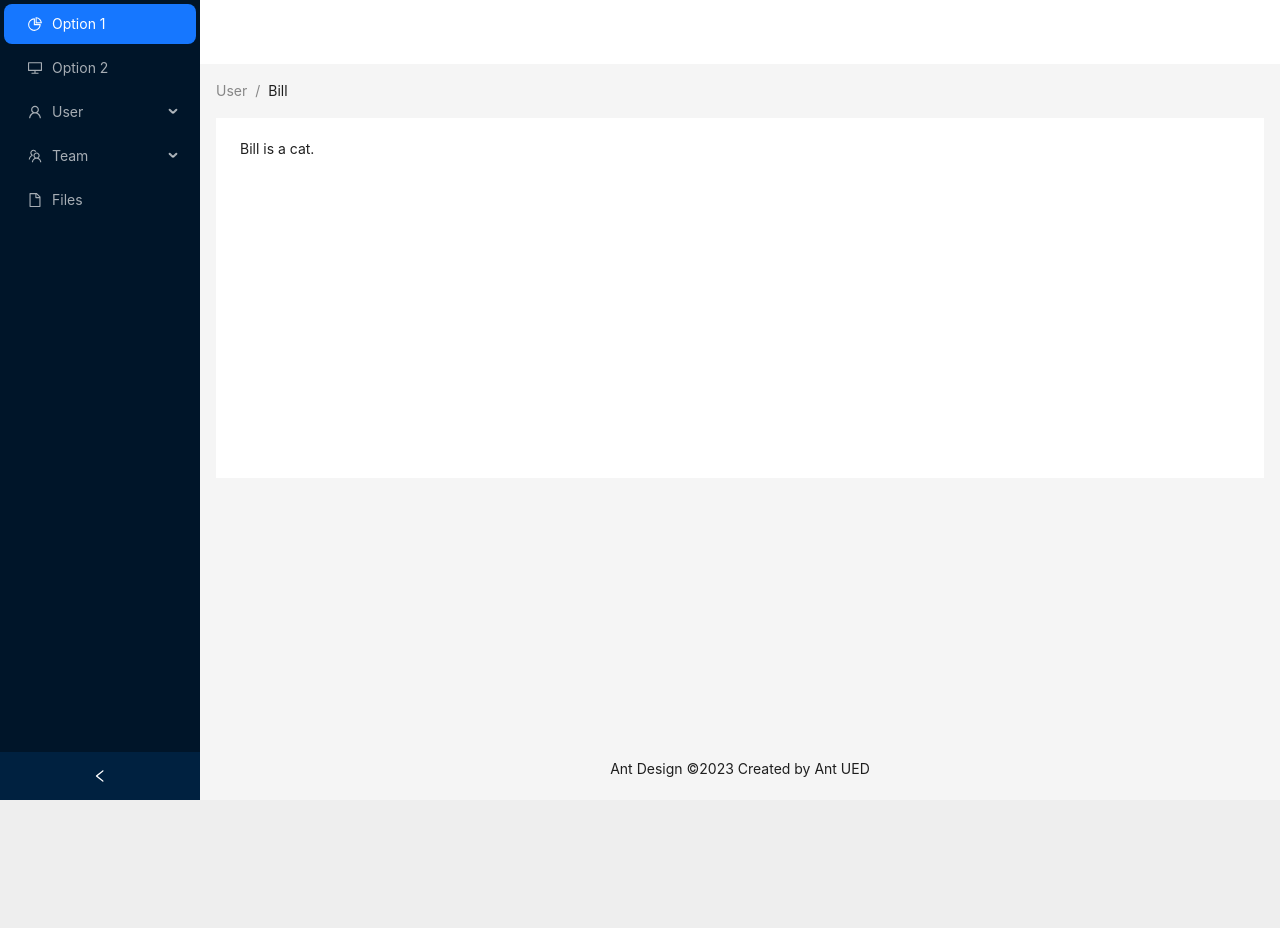
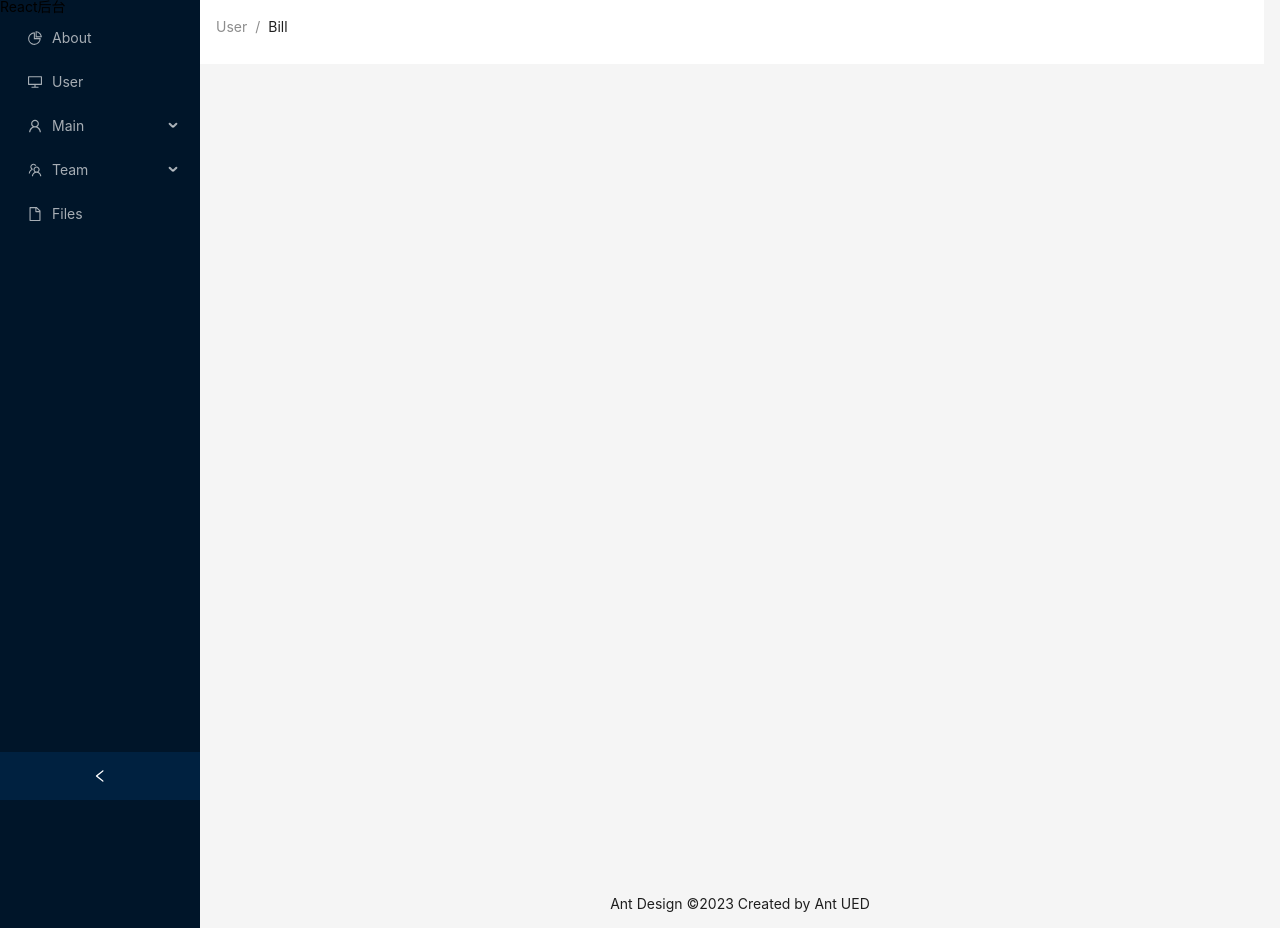
Before and after one commit to Amoryu/react-backend, a React (Vite) app: page / in a window 1280 px wide. Before the commit this address led to /home. Before the commit the page ends 800 px from the top, so only its background shows below. Built offline with nearby package versions, Linux system fonts and the light colour scheme.

Commit message:
侧边栏菜单路由跳转

```diff
--- a/src/views/Home.tsx
+++ b/src/views/Home.tsx
@@ -1,4 +1,5 @@
 import React, { useState } from 'react';
+import { useNavigate, Outlet } from 'react-router-dom'
 import {
   DesktopOutlined,
   FileOutlined,
@@ -28,9 +29,9 @@ function getItem(
 }
 
 const items: MenuItem[] = [
-  getItem('Option 1', '1', <PieChartOutlined />),
-  getItem('Option 2', '2', <DesktopOutlined />),
-  getItem('User', 'sub1', <UserOutlined />, [
+  getItem('About', '/about', <PieChartOutlined />),
+  getItem('User', '/user', <DesktopOutlined />),
+  getItem('Main', 'sub1', <UserOutlined />, [
     getItem('Tom', '3'),
     getItem('Bill', '4'),
     getItem('Alex', '5'),
@@ -45,24 +46,30 @@ const Home: React.FC = () => {
     token: { colorBgContainer },
   } = theme.useToken();
 
+  const navigateTo = useNavigate()
+  const menuClick = (e) => {
+    // console.log(e.key)
+    navigateTo(e.key)
+  }
+
   return (
     <Layout style={{ minHeight: '100vh' }}>
       <Sider collapsible collapsed={collapsed} onCollapse={(value) => setCollapsed(value)}>
-        <div className="demo-logo-vertical" />
-        <Menu theme="dark" defaultSelectedKeys={['1']} mode="inline" items={items} />
+        <div className="demo-logo-vertical" >React后台</div>
+        <Menu theme="dark" defaultSelectedKeys={['1']} mode="inline" items={items} onClick={menuClick}/>
       </Sider>
       <Layout>
-        <Header style={{ padding: 0, background: colorBgContainer }} />
-        <Content style={{ margin: '0 16px' }}>
+        <Header style={{ paddingLeft: '16px', background: colorBgContainer, margin: '0 16px 16px 0' }} >
           <Breadcrumb style={{ margin: '16px 0' }}>
-            <Breadcrumb.Item>User</Breadcrumb.Item>
-            <Breadcrumb.Item>Bill</Breadcrumb.Item>
-          </Breadcrumb>
-          <div style={{ padding: 24, minHeight: 360, background: colorBgContainer }}>
-            Bill is a cat.
-          </div>
+              <Breadcrumb.Item>User</Breadcrumb.Item>
+              <Breadcrumb.Item>Bill</Breadcrumb.Item>
+            </Breadcrumb>
+        </Header>
+        <Content style={{ margin: '0 16px', height: '100vh' }}>
+          {/* 路由出口 */}
+          <Outlet></Outlet>
         </Content>
-        <Footer style={{ textAlign: 'center' }}>Ant Design ©2023 Created by Ant UED</Footer>
+        <Footer style={{ textAlign: 'center',padding: 0, lineHeight: '48px' }}>Ant Design ©2023 Created by Ant UED</Footer>
       </Layout>
     </Layout>
   );
```
Also changed, not shown: src/router/index.tsx (+5 -8 lines).
